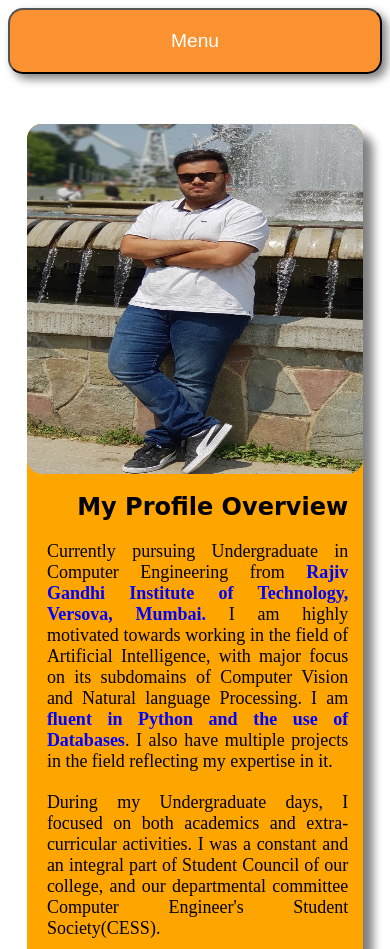
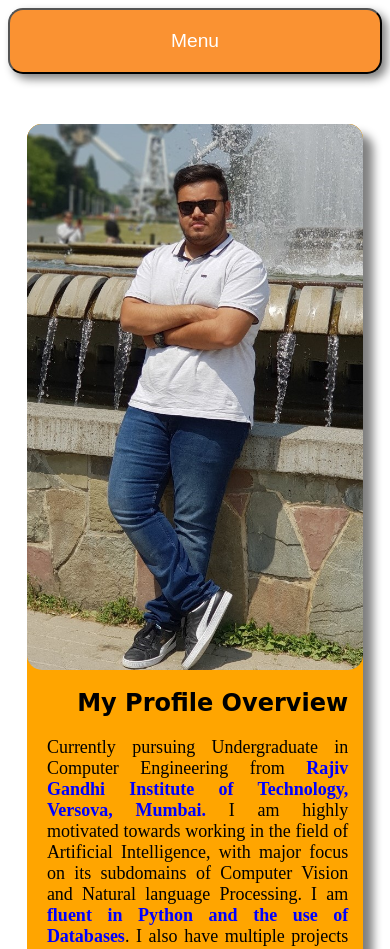
Before and after one commit to CoderSsVartak/CoderSsVartak.github.io, a plain HTML site: page index.html in a window 390 px wide. Shown: the top 949 px of the page. Drawn offline with Linux system fonts and the light colour scheme.

Commit message:
Mobile CSS added

```diff
--- a/style_mobile.css
+++ b/style_mobile.css
@@ -84,7 +84,7 @@
         border-radius: 15px;
         min-width: 200px;
         width: 90%;
-        height: 950px;
+        height: 105%;
     }
     .info-card b{
         color: blue;
@@ -95,7 +95,7 @@
         background-color: orange;
         border-radius: 5px;
         width: 100%;
-        height: 350px;
+        height: 45%;
         border-radius: 15px;
         overflow: hidden;
     }
```
